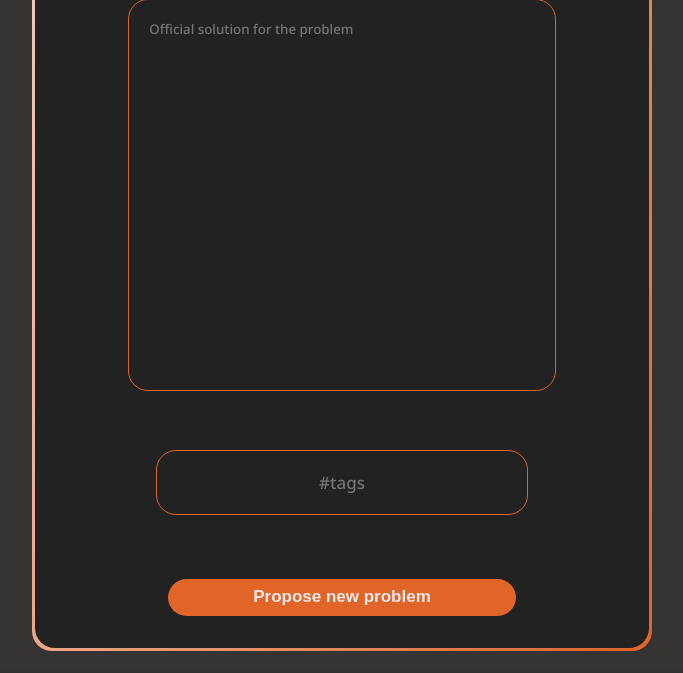
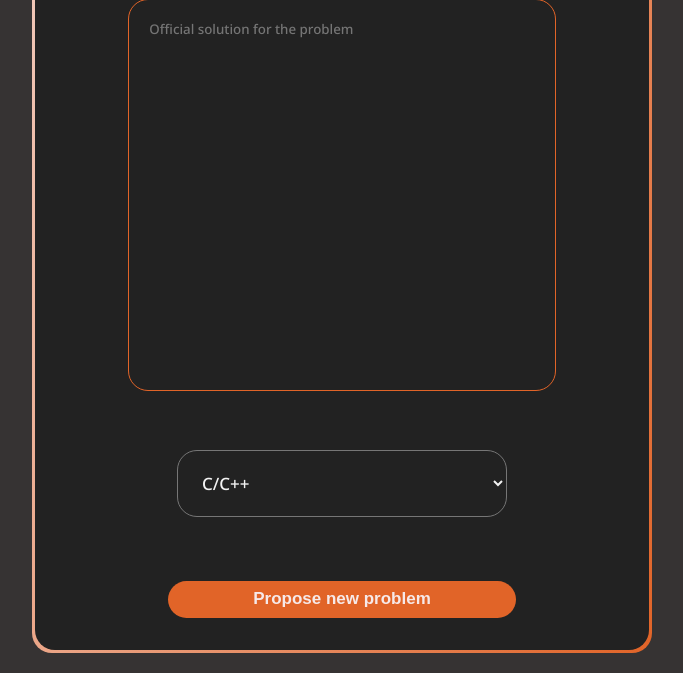
Before and after one commit to ValeuDoamne/In-form-atiX, a PHP site: page /proposeproblem.html in a window 1280 px wide. Shown: the part 906-1579 px from the top of the page, without its empty margins (298-981 px from the left). Before the commit the page ends 1557 px from the top, so only its background shows below. Run offline with PHP 8.4, Linux system fonts and the light colour scheme.

Commit message:
finish adding problem to unrealeased ones

```diff
--- a/backend/src/classes/Controllers/UnreleasedProblemController.php
+++ b/backend/src/classes/Controllers/UnreleasedProblemController.php
@@ -9,7 +9,7 @@ class UnreleasedProblemController implements Controller {
 	}
 
 	public function handle(string $method, string $uri): void {
-    $this->authorization = Utils::getAuthorization();
+        $this->authorization = Utils::getAuthorization();
 		switch($method) {
 			case "GET":
 				$this->handle_get($uri);
@@ -58,7 +58,6 @@ class UnreleasedProblemController implements Controller {
       $description = Utils::filter($json_message["description"]);
       $solution = Utils::filter($json_message["solution"]);
       $programming_language = Utils::filter($json_message["programming_language"]);
-
       if($this->authorization["user_type"] === "teacher" || $this->authorization["user_type"] === "admin") {
         $this->propose_problem($name, $description, $solution, $programming_language);
       } else {
--- a/backend/src/classes/Gateways/UnreleasedProblemGateway.php
+++ b/backend/src/classes/Gateways/UnreleasedProblemGateway.php
@@ -80,8 +80,7 @@ class UnreleasedProblemGateway {
 
   public function propose_problem(int $user_id, string $name, string $description, string $solution, string $programming_language): bool {
     $query = "INSERT INTO unreleased_problems (name, description, solution, solution_programming_language_id, author)
-      VALUES ($1, $2, $3, (SELECT id FROM programming_languages WHERE name=$4), $5)
-    ";
+      VALUES ($1, $2, $3, (SELECT id FROM programming_languages WHERE name=$4), $5)";
     $result = $this->conn->execute_prepared("propose_problem", $query, $name, $description, $solution, $programming_language, $user_id);
     if(pg_affected_rows($result) >= 1) {
       return true;
--- a/frontend/assets/components/header.js
+++ b/frontend/assets/components/header.js
@@ -15,6 +15,9 @@ export default function header(authState){
         <a href="register.html">Register</a>`
       :
         `
+        ${authState == "teacher" || authState == "admin" ?
+        `<a href="proposeproblem.html">Propose Problem</a>` : ``
+        }
         ${authState == "student" || authState == "teacher" ?
         `<a href="classrooms.html">Classrooms</a>` : ``
         }
--- a/frontend/assets/css/style.css
+++ b/frontend/assets/css/style.css
@@ -220,12 +220,16 @@ form.register button.anchor {
   }
 }
 
+.notification-bigger {
+  font-size: medium !important;
+}
+
 .notification-box.error {
   border: 1px solid rgba(255, 0, 0, 0.5);
   background-color: rgba(255, 0, 0, 0.05);
   border-radius: 10px;
   padding: 0.5em 1em;
-  font-size:small;
+  font-size: small;
   margin: 1em 0;
   color: rgb(251, 89, 89);
 }
@@ -999,6 +1003,17 @@ pre.comment-content {
   display: inline-block;
 }
 
+select.proposeproblem {
+  border-radius: 20px;
+  background-color: #222;
+  color: #f2f2f2;
+  padding: 20px;
+  margin: 30px;
+  width: 60%;
+  font-family: 'Noto Sans', sans-serif;
+  font-size: 17px;
+}
+
 input.proposeproblem {
   border-radius: 20px;
   border: 1px solid #E16428;
--- a/frontend/proposeproblem.html
+++ b/frontend/proposeproblem.html
@@ -12,6 +12,7 @@
     <link href="https://fonts.googleapis.com/css2?family=Noto+Sans:wght@500&display=swap" rel="stylesheet">
     <link rel="stylesheet" href="https://cdnjs.cloudflare.com/ajax/libs/font-awesome/4.7.0/css/font-awesome.min.css">
     <script type="module" src="./assets/js/main.js"></script>
+    <script src="./assets/js/proposeproblem.js"></script>
 </head>
 <body>
     <header>
@@ -23,11 +24,16 @@
 
                 <div class="propose-content">
                     <h2>Information about the problem</h2>
-                    <input name="title" class="proposeproblem" placeholder="Title">
-                    <textarea name="content" class="proposeproblem" placeholder="Description of the problem"></textarea>
-                    <textarea name="content" class="proposeproblem" placeholder="Official solution for the problem"></textarea>
-                    <input name="tags" class="proposeproblem" placeholder="#tags">
-                    <button id="proposeproblem" class="submit">Propose new problem</button>
+                    <input id="problem-title" name="title" class="proposeproblem" placeholder="Title">
+                    <textarea id="problem-description" name="content" class="proposeproblem" placeholder="Description of the problem"></textarea>
+                    <textarea id="problem-solution" name="content" class="proposeproblem" placeholder="Official solution for the problem"></textarea>
+                    <select class="proposeproblem" name="languages" id="languages">
+                        <option value="C/C++">C/C++</option>
+                        <option value="Python">Python</option>
+                        <option value="Rust">Rust</option>
+                    </select>
+                    <div class="notification-box"></div>
+                    <button id="propose-problem" onclick="proposeProblem()" class="submit">Propose new problem</button>
                 </div>
 
               </div>
```
Also changed, not shown: frontend/assets/js/proposeproblem.js (added, +42 -0 lines).
